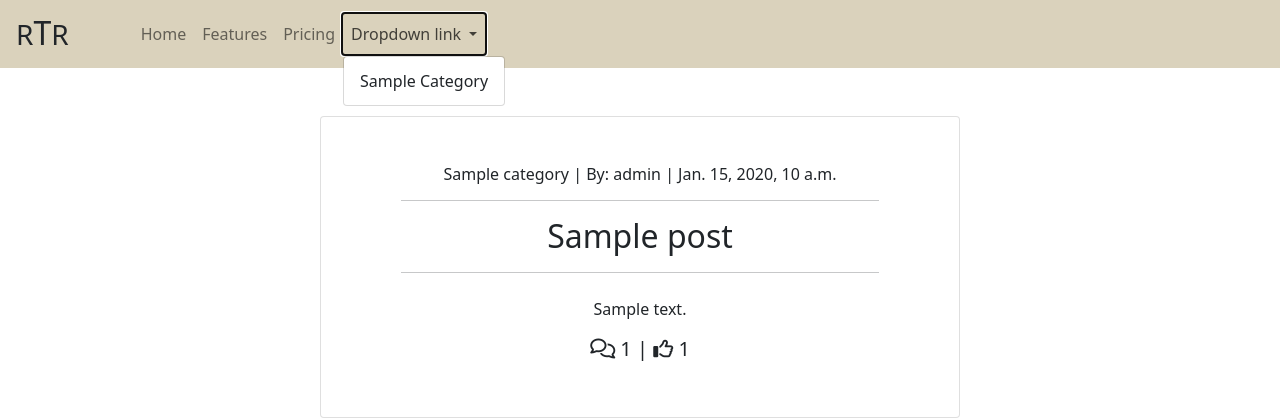
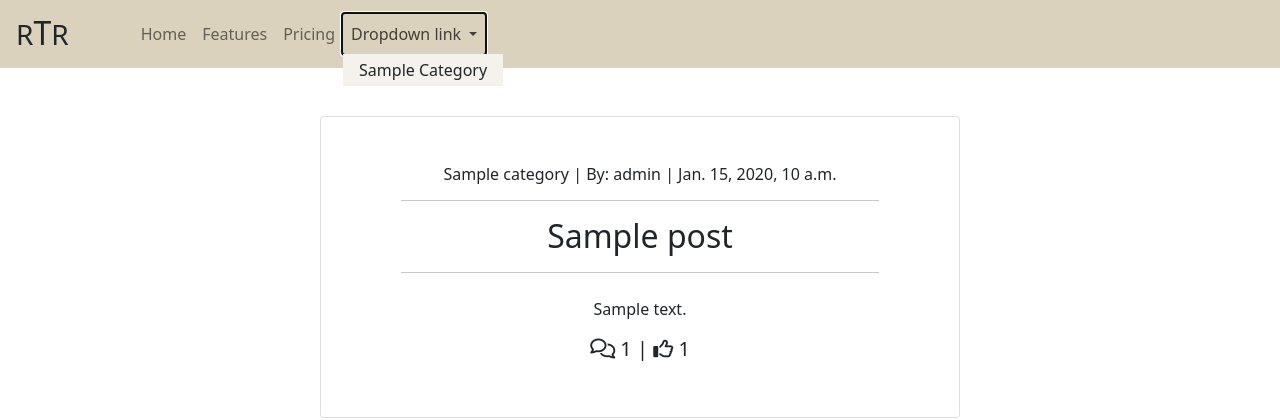
Before and after one commit to Enquil/rtr_v3, a Django app: page / in a window 1280 px wide, after a click on "Dropdown link". Shown: the top 420 px of the page. Run offline with Django 3.2, Linux system fonts and the light colour scheme; data comes from the database, SQL or seed files in the repository; tables that the repository leaves empty hold one stand-in row (values such as "Sample post"); one stand-in notice (Sample message) is shown; some libraries are stand-ins or nearby versions.

Commit message:
styled categories dropdown menu

```diff
--- a/static/css/base.css
+++ b/static/css/base.css
@@ -21,6 +21,14 @@ textarea {
 
 /* Colors */
 
+.bg-isabelline {
+    background-color: #F5F1ED;
+}
+
 .bg-bone {
-    background-color: #dad2bc;
+    background-color: #DAD2BC;
 }
+
+.bg-paynes-gray {
+    background-color: #395C6B;
+}
--- a/templates/base.html
+++ b/templates/base.html
@@ -81,9 +81,9 @@
                      data-bs-toggle="dropdown" aria-haspopup="true" aria-expanded="false">
                     Dropdown link
                   </a>
-                  <div class="dropdown-menu" aria-labelledby="navbarDropdownMenuLink">
+                  <div class="dropdown-menu p-0 border-0 m-0" aria-labelledby="navbarDropdownMenuLink">
                     {% for category in categories %}
-                        <a class="dropdown-item" href="#">{{ category|title }}</a>
+                        <a class="dropdown-item bg-isabelline" href="#">{{ category|title }}</a>
                     {% endfor %}
                   </div>
                 </li>
```
